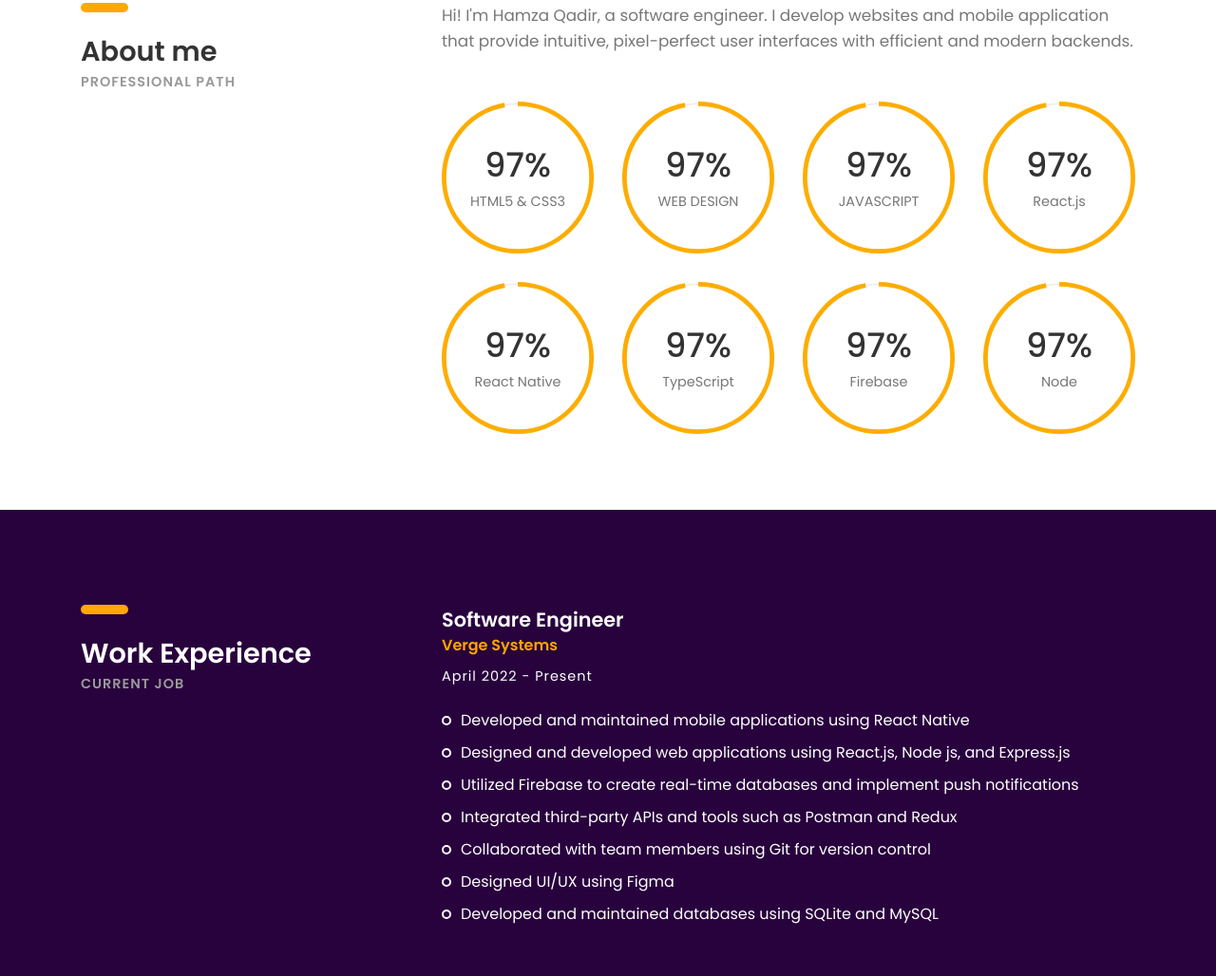
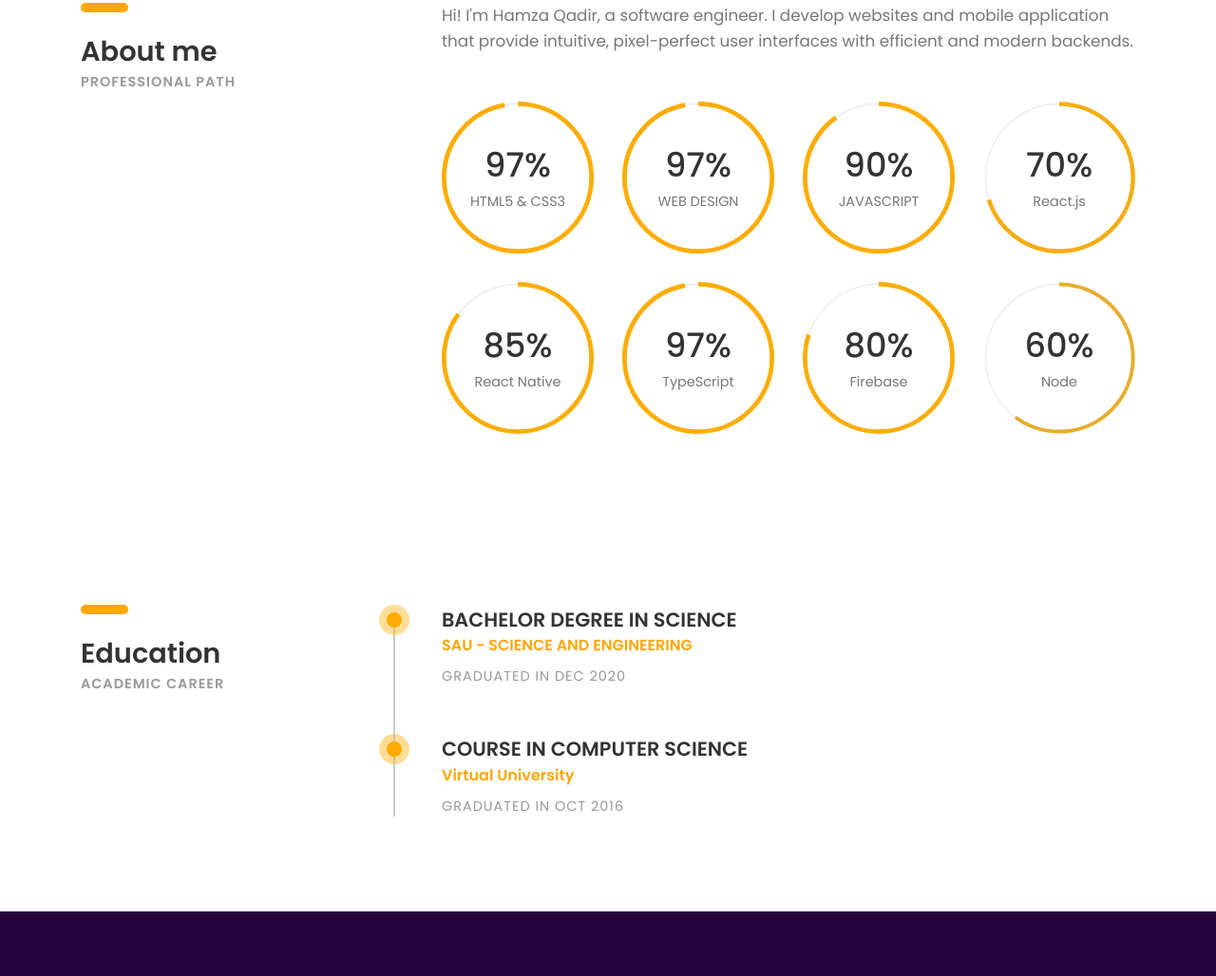
Before and after one commit to hamza-qadir/apple, a plain HTML site: page cvportfolio/index.html in a window 1280 px wide. Shown: the part 786-1814 px from the top of the page at 95% size. Drawn offline with Linux system fonts and the light colour scheme; files whose address does not match are found by name.

Commit message:
change banner

```diff
--- a/cvportfolio/01-cv-portfolio/css/styles.css
+++ b/cvportfolio/01-cv-portfolio/css/styles.css
@@ -129,7 +129,7 @@ header .downlad-btn:hover{ -webkit-transform: translateY(-4px); transform: trans
 --------------------------------- */
 
 .intro-section{ padding-top: 200px; position: relative; background-size: cover;
-	z-index: 1;background-image: url(../../images/slider-1-1920x1080.jpg); }
+	z-index: 1;background-image: url(../../images/coding.avif); }
 
 .intro-section:before{ content:''; z-index: -1; position: absolute; top: 0; bottom: 0; left: 0;
 	right: 0; background: rgba(0,0,0, .2); }
--- a/cvportfolio/index.html
+++ b/cvportfolio/index.html
@@ -113,7 +113,7 @@
                   ></a>
                 </li>
                 <li>
-                  <a href="https://github.com/hamza-qadir/loveyou"
+                  <a href="https://github.com/hamza-qadir"
                     ><i class="ion-social-github"></i
                   ></a>
                 </li>
@@ -171,7 +171,7 @@
 
               <div class="col-sm-6 col-md-6 col-lg-3">
                 <div class="radial-prog-area margin-b-30">
-                  <div class="radial-progress" data-prog-percent=".97">
+                  <div class="radial-progress" data-prog-percent=".90">
                     <div></div>
                     <h6 class="progress-title">JAVASCRIPT</h6>
                   </div>
@@ -182,7 +182,7 @@
 
               <div class="col-sm-6 col-md-6 col-lg-3">
                 <div class="radial-prog-area margin-b-30">
-                  <div class="radial-progress" data-prog-percent=".97">
+                  <div class="radial-progress" data-prog-percent=".70">
                     <div></div>
                     <h6 class="progress-title">React.js</h6>
                   </div>
@@ -193,7 +193,7 @@
 
               <div class="col-sm-6 col-md-6 col-lg-3">
                 <div class="radial-prog-area margin-b-30">
-                  <div class="radial-progress" data-prog-percent=".97">
+                  <div class="radial-progress" data-prog-percent=".85">
                     <div></div>
                     <h6 class="progress-title">React Native</h6>
                   </div>
@@ -215,7 +215,7 @@
 
               <div class="col-sm-6 col-md-6 col-lg-3">
                 <div class="radial-prog-area margin-b-30">
-                  <div class="radial-progress" data-prog-percent=".97">
+                  <div class="radial-progress" data-prog-percent=".80">
                     <div></div>
                     <h6 class="progress-title">Firebase</h6>
                   </div>
@@ -226,7 +226,7 @@
 
               <div class="col-sm-6 col-md-6 col-lg-3">
                 <div class="radial-prog-area margin-b-30">
-                  <div class="radial-progress" data-prog-percent=".97">
+                  <div class="radial-progress" data-prog-percent=".60">
                     <div></div>
                     <h6 class="progress-title">Node</h6>
                   </div>
@@ -248,6 +248,50 @@
 
             </div>
             <!-- row -->
+          </div>
+          <!-- col-sm-8 -->
+        </div>
+        <!-- row -->
+      </div>
+      <!-- container -->
+    </section>
+    <!-- about-section -->
+
+    <section class="education-section section">
+      <div class="container">
+        <div class="row">
+          <div class="col-sm-4">
+            <div class="heading">
+              <h3><b>Education</b></h3>
+              <h6 class="font-lite-black"><b>ACADEMIC CAREER</b></h6>
+            </div>
+          </div>
+          <!-- col-sm-4 -->
+          <div class="col-sm-8">
+            <div class="education-wrapper">
+              <div class="education margin-b-50">
+                <h4><b>BACHELOR DEGREE IN SCIENCE</b></h4>
+                <h5 class="font-yellow">
+                  <b>SAU - SCIENCE AND ENGINEERING</b>
+                </h5>
+                <h6 class="font-lite-black margin-t-10">
+                  GRADUATED IN DEC 2020
+                </h6>
+                <p class="margin-tb-30"></p>
+              </div>
+              <!-- education -->
+
+              <div class="education margin-b-50">
+                <h4><b>COURSE IN COMPUTER SCIENCE</b></h4>
+                <h5 class="font-yellow"><b>Virtual University</b></h5>
+                <h6 class="font-lite-black margin-t-10">
+                  GRADUATED IN OCT 2016
+                </h6>
+                <p class="margin-tb-30"></p>
+              </div>
+              <!-- education -->
+            </div>
+            <!-- education-wrapper -->
           </div>
           <!-- col-sm-8 -->
         </div>
@@ -452,49 +496,7 @@
 
 
 
-    <section class="education-section section">
-      <div class="container">
-        <div class="row">
-          <div class="col-sm-4">
-            <div class="heading">
-              <h3><b>Education</b></h3>
-              <h6 class="font-lite-black"><b>ACADEMIC CAREER</b></h6>
-            </div>
-          </div>
-          <!-- col-sm-4 -->
-          <div class="col-sm-8">
-            <div class="education-wrapper">
-              <div class="education margin-b-50">
-                <h4><b>BACHELOR DEGREE IN SCIENCE</b></h4>
-                <h5 class="font-yellow">
-                  <b>SAU - SCIENCE AND ENGINEERING</b>
-                </h5>
-                <h6 class="font-lite-black margin-t-10">
-                  GRADUATED IN DEC 2019
-                </h6>
-                <p class="margin-tb-30"></p>
-              </div>
-              <!-- education -->
 
-              <div class="education margin-b-50">
-                <h4><b>COURSE IN COMPUTER SCIENCE</b></h4>
-                <h5 class="font-yellow"><b>Virtual University</b></h5>
-                <h6 class="font-lite-black margin-t-10">
-                  GRADUATED IN OCT 2016
-                </h6>
-                <p class="margin-tb-30"></p>
-              </div>
-              <!-- education -->
-            </div>
-            <!-- education-wrapper -->
-          </div>
-          <!-- col-sm-8 -->
-        </div>
-        <!-- row -->
-      </div>
-      <!-- container -->
-    </section>
-    <!-- about-section -->
 
     <section class="counter-section" id="counter">
       <div class="container">
```
Also changed, not shown: cvportfolio/images/coding.avif (added), 4 other files.
